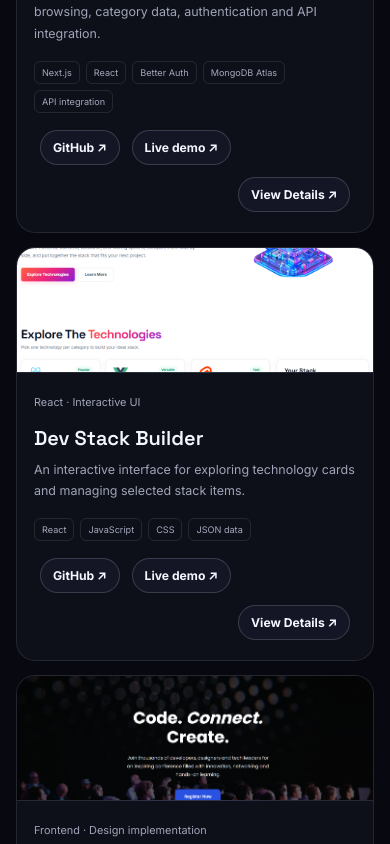
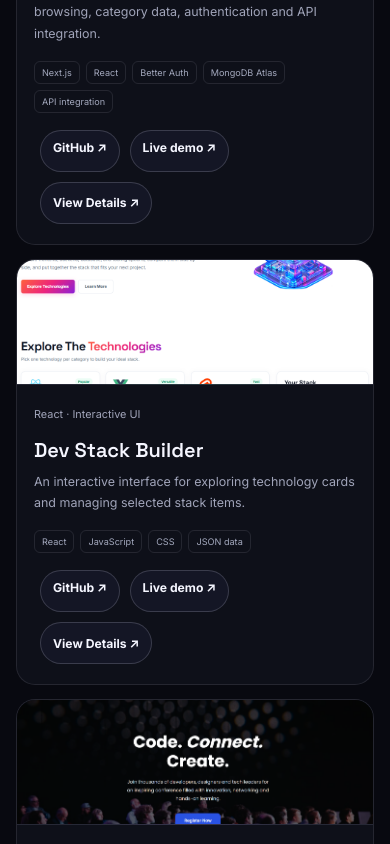
Before and after one commit to nazifa-buildscodes/Nazifa-s-Portfolio, a React (Vite) app: page / in a window 390 px wide. Shown: the part 5380-6224 px from the top of the page. Built offline with nearby package versions, Linux system fonts and the light colour scheme.

Commit message:
Add portfolio source code

```diff
--- a/src/index.css
+++ b/src/index.css
@@ -554,3 +554,24 @@ footer { padding-block: 18px; }
   margin-bottom: 8px;
   line-height: 1.6;
 }
+
+/* Mobile project button layout */
+@media (max-width: 640px) {
+  .project-links {
+    display: flex;
+    flex-wrap: wrap;
+    align-items: center;
+    gap: 10px;
+  }
+
+  .project-links a,
+  .project-links button {
+    margin: 0;
+    min-height: 42px;
+    justify-content: center;
+  }
+
+  .project-links button {
+    white-space: nowrap;
+  }
+}
```
